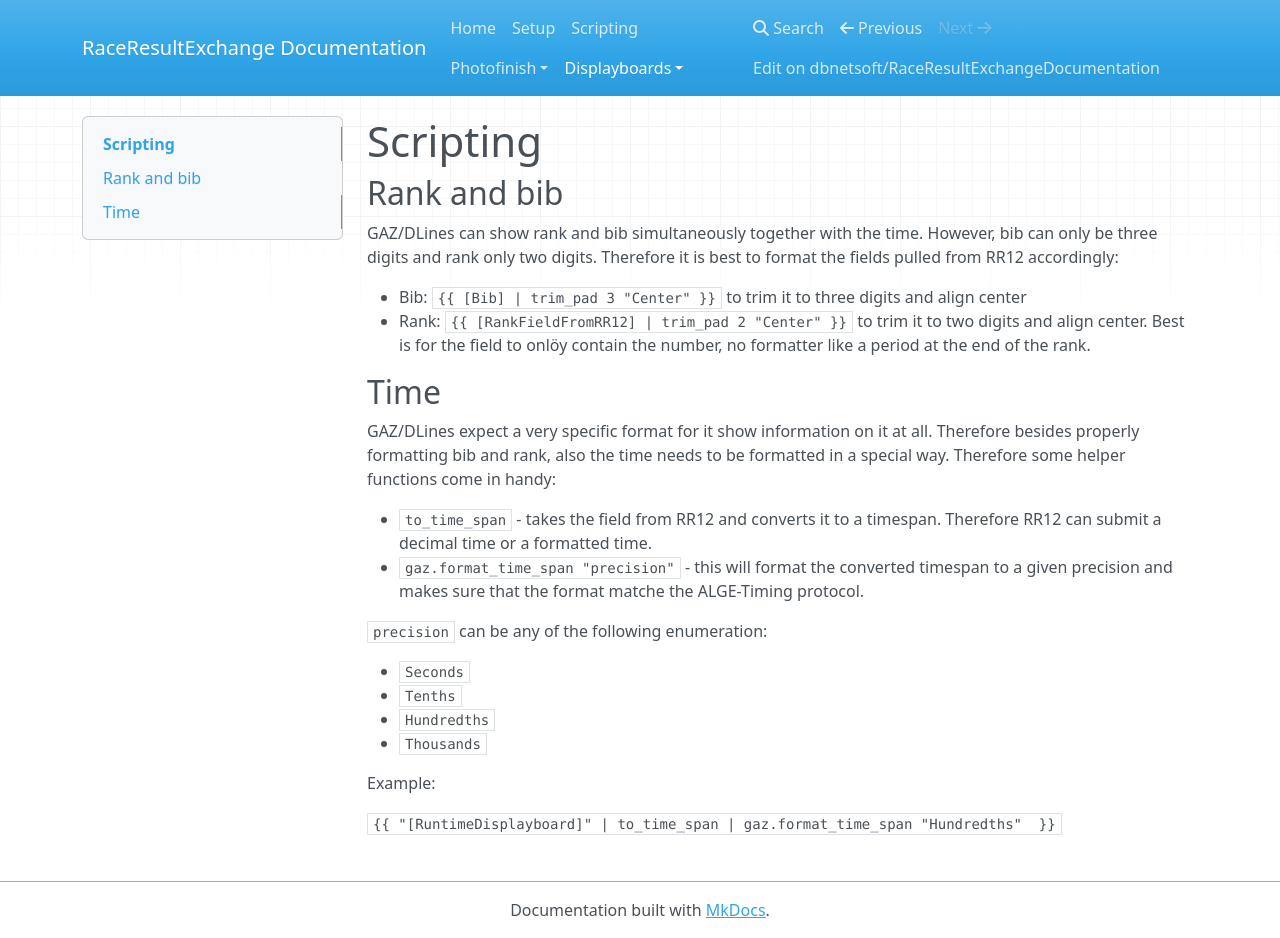
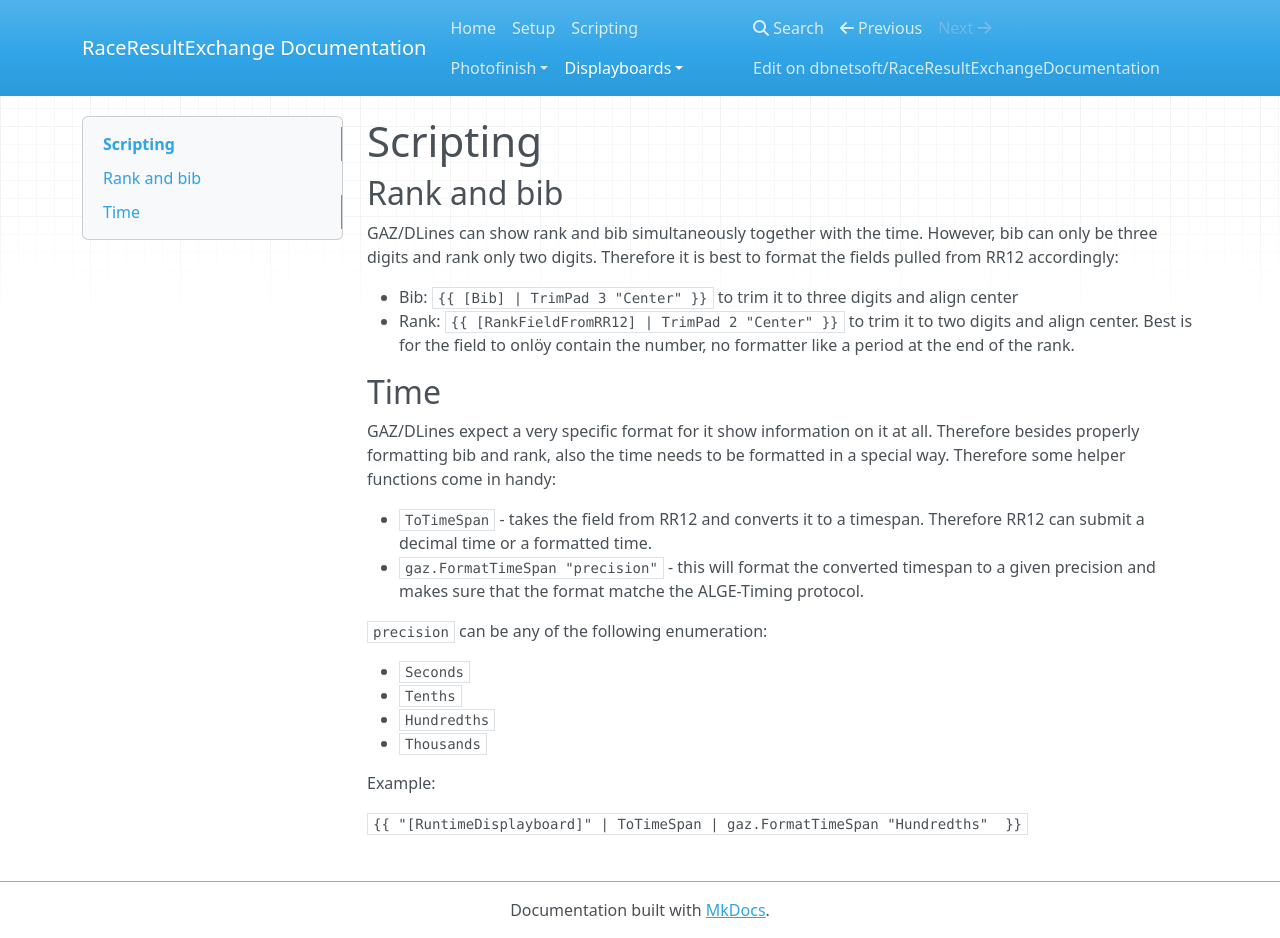
Before and after one commit to dbnetsoft/RaceResultExchangeDocumentation, an MkDocs documentation site: the page built from docs/displayboards/algegazdline/scripting.md, in a window 1280 px wide and 938 px high. Built offline with MkDocs 1.6.1, drawn with Linux system fonts in a browser that asks for light colours; nearby versions of some CDN libraries.

```diff
--- a/docs/displayboards/algegazdline/scripting.md
+++ b/docs/displayboards/algegazdline/scripting.md
@@ -4,15 +4,15 @@
 
 GAZ/DLines can show rank and bib simultaneously together with the time. However, bib can only be three digits and rank only two digits. Therefore it is best to format the fields pulled from RR12 accordingly:
 
-* Bib: `{{ [Bib] | trim_pad 3 "Center" }}` to trim it to three digits and align center
-* Rank: `{{ [RankFieldFromRR12] | trim_pad 2 "Center" }}` to trim it to two digits and align center. Best is for the field to onlöy contain the number, no formatter like a period at the end of the rank.
+* Bib: `{{ [Bib] | TrimPad 3 "Center" }}` to trim it to three digits and align center
+* Rank: `{{ [RankFieldFromRR12] | TrimPad 2 "Center" }}` to trim it to two digits and align center. Best is for the field to onlöy contain the number, no formatter like a period at the end of the rank.
 
 ## Time
 
 GAZ/DLines expect a very specific format for it show information on it at all. Therefore besides properly formatting bib and rank, also the time needs to be formatted in a special way. Therefore some helper functions come in handy:
 
-* `to_time_span` - takes the field from RR12 and converts it to a timespan. Therefore RR12 can submit a decimal time or a formatted time.
-* `gaz.format_time_span "precision"` - this will format the converted timespan to a given precision and makes sure that the format matche the ALGE-Timing protocol.
+* `ToTimeSpan` - takes the field from RR12 and converts it to a timespan. Therefore RR12 can submit a decimal time or a formatted time.
+* `gaz.FormatTimeSpan "precision"` - this will format the converted timespan to a given precision and makes sure that the format matche the ALGE-Timing protocol.
 
 `precision` can be any of the following enumeration:
 
@@ -23,4 +23,4 @@ GAZ/DLines expect a very specific format for it show information on it at all. T
 
 Example:
 
-`{{ "[RuntimeDisplayboard]" | to_time_span | gaz.format_time_span "Hundredths"  }}`
+`{{ "[RuntimeDisplayboard]" | ToTimeSpan | gaz.FormatTimeSpan "Hundredths"  }}`
```
Also changed, not shown: docs/displayboards/fdsmled/scripting.md (+3 -3 lines), docs/displayboards/scripting.md (+1 -1 lines), docs/scripting/index.md (+2 -2 lines).
